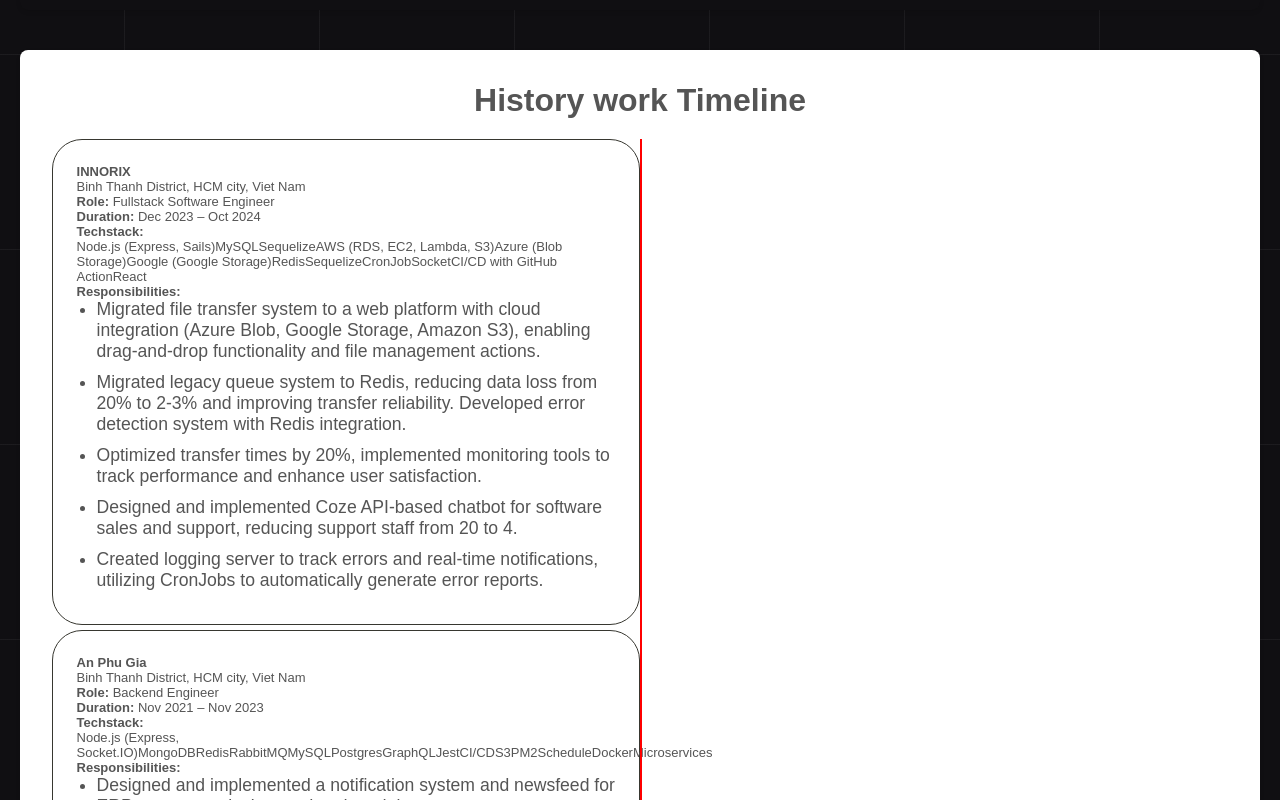
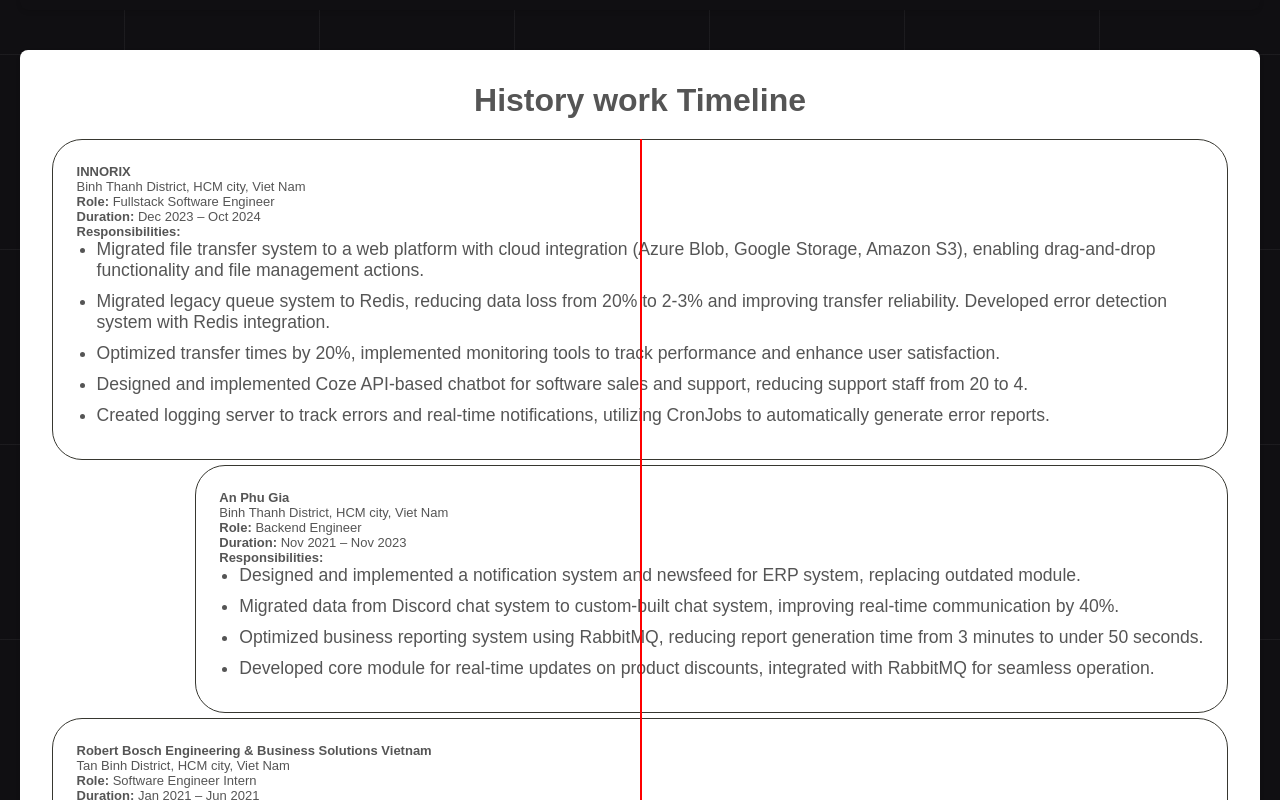
Before and after one commit to hienleke/portfolio_website, a React (Create React App) app in the folder my-react-app/: page / in a window 1280 px wide. Shown: the part 920-1720 px from the top of the page. Built offline with nearby package versions, Linux system fonts and the light colour scheme.

Commit message:
-- fix index  database

```diff
--- a/my-react-app/src/App.js
+++ b/my-react-app/src/App.js
@@ -8,6 +8,7 @@
 import Footer from './components/Footer/Footer';
 import Skill from './components/Skill/Skill';
 import Spark from './components/Spark/Spark';
+
 
 function App() {
 
--- a/my-react-app/src/components/Experience/Experience.css
+++ b/my-react-app/src/components/Experience/Experience.css
@@ -61,6 +61,7 @@
     display: flex;
     flex-direction: column;
     gap : 5px;
+    width: 100%;
   }
 
   .experience-item{
@@ -68,4 +69,14 @@
     border: 1px solid #373730;
     border-radius: 30px;
     font-size: small;
+    width: auto;
+    height: auto;
   }
+
+  .experience-item.left{
+    align-self: flex-start;
+  }
+
+  .experience-item.right{
+    align-self: flex-end;
+  }
--- a/my-react-app/src/components/Experience/Experience.jsx
+++ b/my-react-app/src/components/Experience/Experience.jsx
@@ -8,20 +8,6 @@
       location: "Binh Thanh District, HCM city, Viet Nam",
       role: "Fullstack Software Engineer",
       duration: "Dec 2023 – Oct 2024",
-      techstack: [
-        "Node.js (Express, Sails)",
-        "MySQL",
-        "Sequelize",
-        "AWS (RDS, EC2, Lambda, S3)",
-        "Azure (Blob Storage)",
-        "Google (Google Storage)",
-        "Redis",
-        "Sequelize",
-        "CronJob",
-        "Socket",
-        "CI/CD with GitHub Action",
-        "React"
-      ],
       responsibilities: [
         "Migrated file transfer system to a web platform with cloud integration (Azure Blob, Google Storage, Amazon S3), enabling drag-and-drop functionality and file management actions.",
         "Migrated legacy queue system to Redis, reducing data loss from 20% to 2-3% and improving transfer reliability. Developed error detection system with Redis integration.",
@@ -35,22 +21,6 @@
       location: "Binh Thanh District, HCM city, Viet Nam",
       role: "Backend Engineer",
       duration: "Nov 2021 – Nov 2023",
-      techstack: [
-        "Node.js (Express, Socket.IO)",
-        "MongoDB",
-        "Redis",
-        "RabbitMQ",
-        "MySQL",
-        "Postgres",
-        "GraphQL",
-        "Jest",
-        "CI/CD",
-        "S3",
-        "PM2",
-        "Schedule",
-        "Docker",
-        "Microservices"
-      ],
       responsibilities: [
         "Designed and implemented a notification system and newsfeed for ERP system, replacing outdated module.",
         "Migrated data from Discord chat system to custom-built chat system, improving real-time communication by 40%.",
@@ -75,13 +45,12 @@
       <h2 className='headLine'> <span className='red-color'>History work</span>  <span></span>Timeline</h2>
       <div className='wrap-line'></div>
       <div className='experience-content'>
-        {experiences.map((ex) => {
-          return (<div key={ex.company} className='experience-item'> {/* Using a unique key for each experience */}
+        {experiences.map((ex , index) => {
+          return (<div key={ex.company} className={`experience-item ${index % 2 ==0  ? 'left' : 'right'}`}> {/* Using a unique key for each experience */}
             <h4>{ex.company}</h4>
             <p>{ex.location}</p>
             <p><strong>Role:</strong> {ex.role}</p>
             <p><strong>Duration:</strong> {ex.duration}</p>
-            <p><strong>Techstack:</strong></p>
             <p>
               {ex.techstack?.map((tech, index) => (
                 <span key={index}>{tech}</span>
--- a/my-react-app/src/index.js
+++ b/my-react-app/src/index.js
@@ -3,11 +3,15 @@
 import './index.css';
 import App from './App';
 import reportWebVitals from './reportWebVitals';
+import { Provider } from 'react-redux';
+import {store} from './redux/store';
 
 const root = ReactDOM.createRoot(document.getElementById('root'));
 root.render(
   <React.StrictMode>
-    <App />
+    <Provider store={store}>
+      <App />
+    </Provider>
   </React.StrictMode>
 );
 
--- /dev/null
+++ b/my-react-app/src/redux/reducer.js
@@ -0,0 +1,48 @@
+import { combineReducers } from "redux";
+
+const initialState = {
+  counter: 0,
+};
+
+const user = {
+  isLoggedIn: false,
+  payload: "User is not logged In",
+};
+
+function coutnerReducer(state = initialState, action) {
+  switch (action.type) {
+    case "increment":
+      return { counter: state.counter + 1, payload: action.payload };
+    case "decrement":
+      return { counter: state.counter - 1, payload: action.payload };
+
+    default:
+      return state;
+  }
+
+  //   if (action.type === "increment") {
+  //     return { counter: state.counter + 1, payload: action.payload };
+  //   } else if (action.type === "decrement") {
+  //     return { counter: state.counter - 1, payload: action.payload };
+  //   } else {
+  //     return state;
+  //   }
+}
+
+function loginReducer(state = user, action) {
+  switch (action.type) {
+    case "login":
+      return { isLoggedIn: true, payload: "User is logged In" };
+
+    case "logout":
+      return { isLoggedIn: false, payload: "User is not logged In" };
+
+    default:
+      return state;
+  }
+}
+
+export const reducer = combineReducers({
+  coutnerReducer,
+  loginReducer,
+});
--- /dev/null
+++ b/my-react-app/src/redux/store.js
@@ -0,0 +1,10 @@
+import { createStore } from "redux";
+import { reducer } from "./reducer";
+
+export const store = createStore(
+  reducer,
+  window.__REDUX_DEVTOOLS_EXTENSION__ &&
+    window.__REDUX_DEVTOOLS_EXTENSION__({
+      trace: true,
+    })
+);
```
Also changed, not shown: my-react-app/src/reducers/index.js (added, +26 -0 lines), my-react-app/src/redux/action.js (added, +19 -0 lines).
